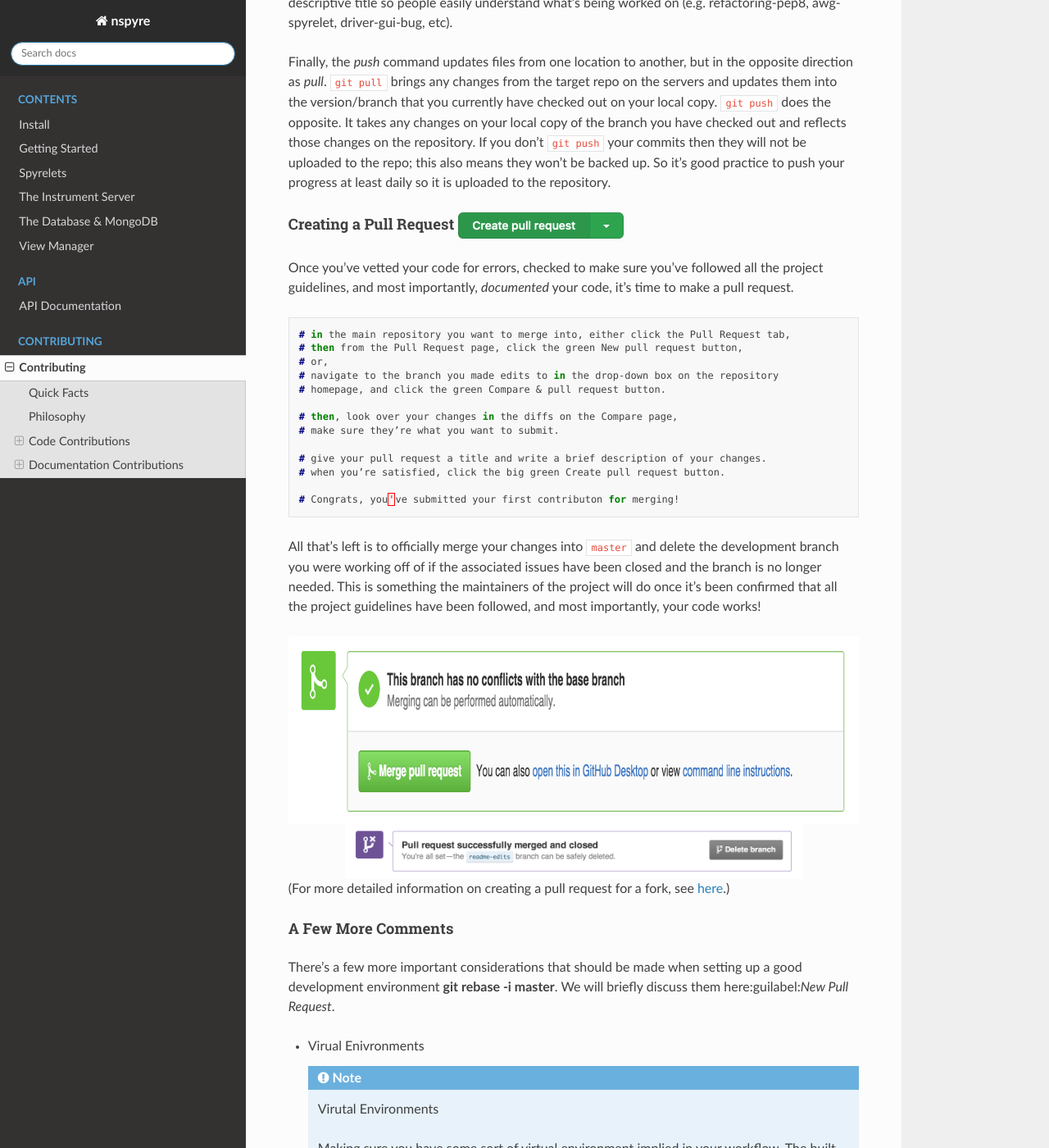
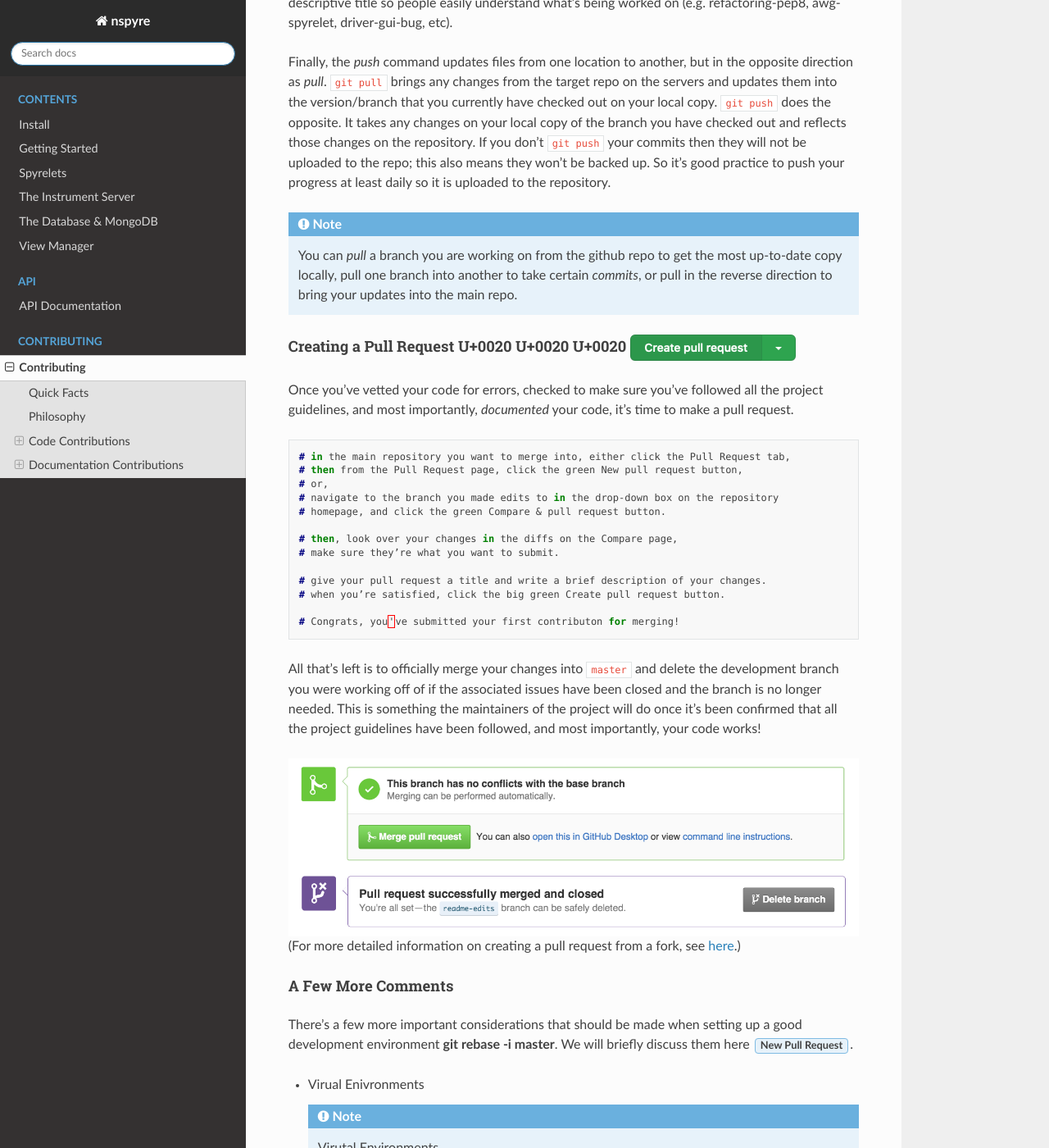
Before and after one commit to nspyre-org/nspyre, a Sphinx documentation site: the page built from docs/contributing.rst, in a window 1280 px wide and 1400 px high, scrolled down 3189 px. Shown: the whole window at 82% size. Built offline with Sphinx 7.4.7 and the Read the Docs theme 2.0.0, drawn with Linux system fonts in a browser that asks for light colours; some of the changed text lies outside the part shown.

Commit message:
Update contributing.rst

```diff
--- a/docs/contributing.rst
+++ b/docs/contributing.rst
@@ -45,7 +45,7 @@
 How to Contribute: Forking & Pull Requests
 ------------------------------------------
 
-Great, now that you understand the *why* and *how* of Git & GitHub, let’s explain the workflow to contribute. We use the **fork & pull** model to collaborate. This means that to contribute to the project, you first need to **Fork** the project on GitHub. A GitHub fork is just a copy of a repository. When you *fork* a repo, you are storing a copy of that repo on your personal account. Doing so grants you full *write* access to edit files and develop the code on your version of it. After making changes to the codebase -- squashing bugs, adding features, writing docs -- make a **Pull Request**. When you ``git pull`` on a codebase, that's the git term for *pulling* updated and/or new files from one version of a repo to another; you are simply updating files in a particular direction. Thus, *pulling* applies in many different contexts (more info below). A *pull request*, therefore, is a request you make for the maintainers, of the original repo you forked, to *review & merge* your edits into their version of the code stored on their repo (you can, of course, make pull requests on your own repositories).
+Great, now that you understand the *why* and *how* of Git & GitHub, let’s explain the workflow to contribute. We use the **fork & pull** model to collaborate. This means that to contribute to the project, you first need to **Fork** the project on GitHub. A GitHub fork is just a copy of a repository (repo). When you *fork* a repo, you are storing a copy of that repo on your personal account. Doing so grants you full *write* access to edit files and develop the code on your version of it. After making changes to the codebase -- squashing bugs, adding features, writing docs -- make a **Pull Request**. When you ``git pull`` on a codebase, that's the git term for *pulling* updated and/or new files from one version of a repo to another; you are simply updating files in a particular direction. Thus, *pulling* applies in many different contexts (more info below). A *pull request*, therefore, is a request you make for the maintainers, of the original repo you forked, to *review & merge* your edits into their version of the code stored on their repo (you can, of course, make pull requests on your own repositories).
 
 To make things concrete, let’s actually perform this using the command line.
 
@@ -94,8 +94,12 @@
 
 Finally, the *push* command updates files from one location to another, but in the opposite direction as *pull*. ``git pull`` brings any changes from the target repo on the servers and updates them into the version/branch that you currently have checked out on your local copy. ``git push`` does the opposite. It takes any changes on your local copy of the branch you have checked out and reflects those changes on the repository. If you don't ``git push`` your commits then they will not be uploaded to the repo; this also means they won't be backed up. So it's good practice to push your progress at least daily so it is uploaded to the repository.
 
-Creating a Pull Request \ \ \ \ \ \ \ \ \ \ |create-pr|
-^^^^^^^^^^^^^^^^^^^^^^^^^^^^^^^^^^^^^^^^^^^^^^^^^^^^^^^
+.. note::
+
+   You can *pull* a branch you are working on from the github repo to get the most up-to-date copy locally, pull one branch into another to take certain *commits*, or pull in the reverse direction to bring your updates into the main repo.
+
+Creating a Pull Request U+0020 U+0020 U+0020 |create-pr|
+^^^^^^^^^^^^^^^^^^^^^^^^^^^^^^^^^^^^^^^^^^^^^^^^^^^^^^^^
 
 .. |create-pr| image:: images/create-pr.png
 
@@ -125,19 +129,19 @@
 
 .. image:: images/merge-button.png
    :align: center
-   :scale: 50%
 
 .. figure:: images/delete-button.png
    :align: center
-   :height: 67px
-   :width: 557.18px
 
-(For more detailed information on creating a pull request for a fork, see `here <https://docs.github.com/en/enterprise/2.16/user/github/collaborating-with-issues-and-pull-requests/creating-a-pull-request-from-a-fork>`_.)
+..   :height: 67px
+     :width: 557.18px
+
+(For more detailed information on creating a pull request from a fork, see `here <https://docs.github.com/en/enterprise/2.16/user/github/collaborating-with-issues-and-pull-requests/creating-a-pull-request-from-a-fork>`_.)
 
 A Few More Comments
 ^^^^^^^^^^^^^^^^^^^
 
-There's a few more important considerations that should be made when setting up a good development environment :command:`git rebase -i master`. We will briefly discuss them here:guilabel:`New Pull Request`.
+There's a few more important considerations that should be made when setting up a good development environment :command:`git rebase -i master`. We will briefly discuss them here :guilabel:`New Pull Request`.
 
 
 * Virual Enivronments
```
Also changed, not shown: other parts of docs/contributing.rst (+0 -2 lines).
